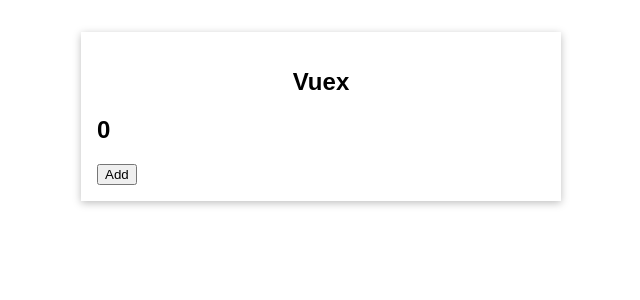
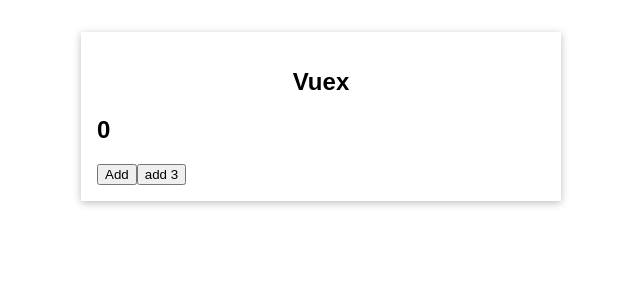
Before and after one commit to ahjam-taoufik/cl-vue-vuex1, a Vue app: page / in a window 1280 px wide. Shown: the top 300 px of the page, without its empty margins (319-959 px from the left). Built offline with nearby package versions, Linux system fonts and the light colour scheme.

Commit message:
add mutations methods in store

```diff
--- a/src/App.vue
+++ b/src/App.vue
@@ -2,21 +2,23 @@
   <base-container title="Vuex">
     <base-counter></base-counter>
     <button @click="increase">Add</button>
+    <base-button></base-button>
   </base-container>
 </template>
 
 <script>
 import BaseContainer from './components/BaseContainer.vue';
 import BaseCounter from './components/BaseCounter.vue';
-
+import BaseButton from './components/BaseButton.vue';
 export default {
   components: {
     BaseContainer,
     BaseCounter,
+    BaseButton
   },
   methods:{
     increase(){
-      this.$store.state.counter++
+      this.$store.commit('increment')
     }
   }
 };
--- /dev/null
+++ b/src/components/BaseButton.vue
@@ -0,0 +1,18 @@
+<template>
+
+    <button @click="increment">add 3</button>
+
+</template>
+
+<script>
+export default {
+   methods:{
+    increment(){
+        this.$store.commit('incrementNmb',3)
+    }
+   }
+
+};
+</script>
+
+<style scoped></style>
--- a/src/main.js
+++ b/src/main.js
@@ -7,6 +7,16 @@
         return{
           counter: 0
         }
+    },
+    mutations:{
+      increment(state){
+        state.counter++
+      },
+
+      incrementNmb(state,nmb=1){
+        state.counter += nmb
+      }
+
     }
 })
 
```
